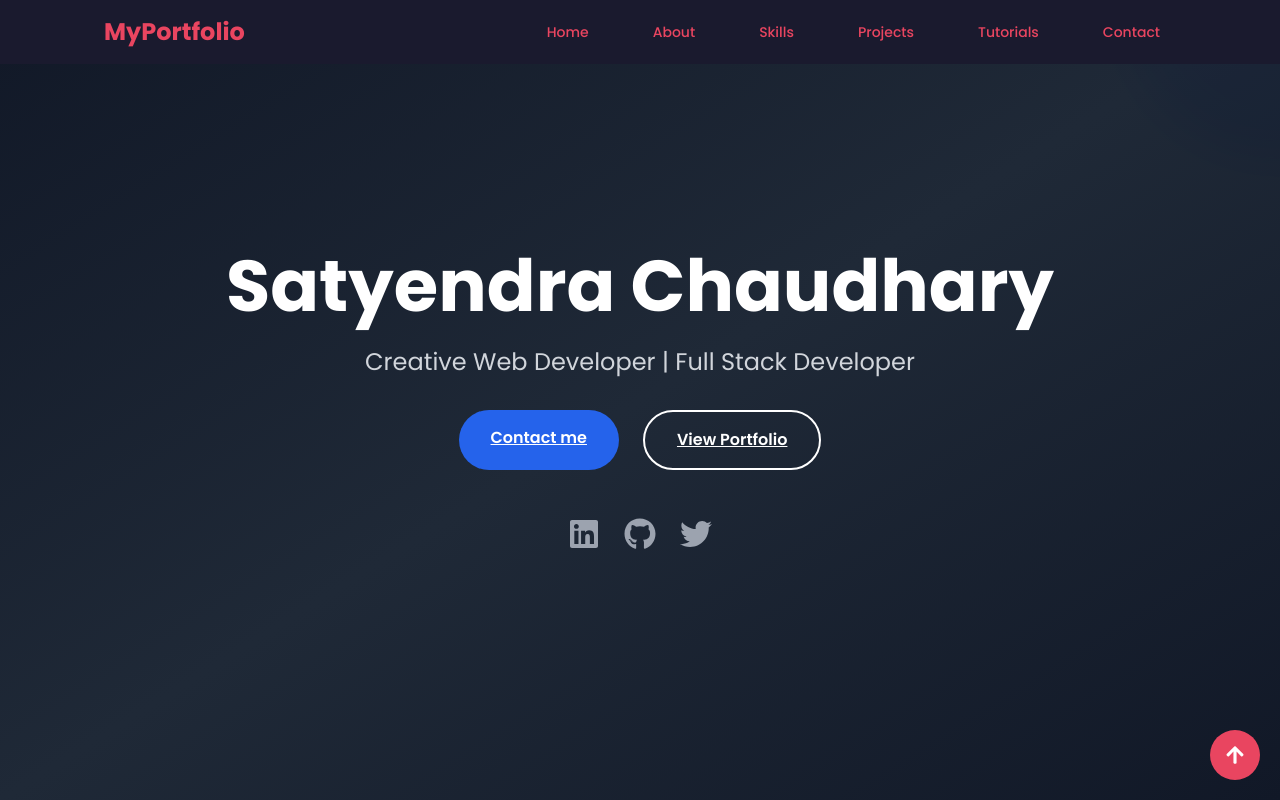
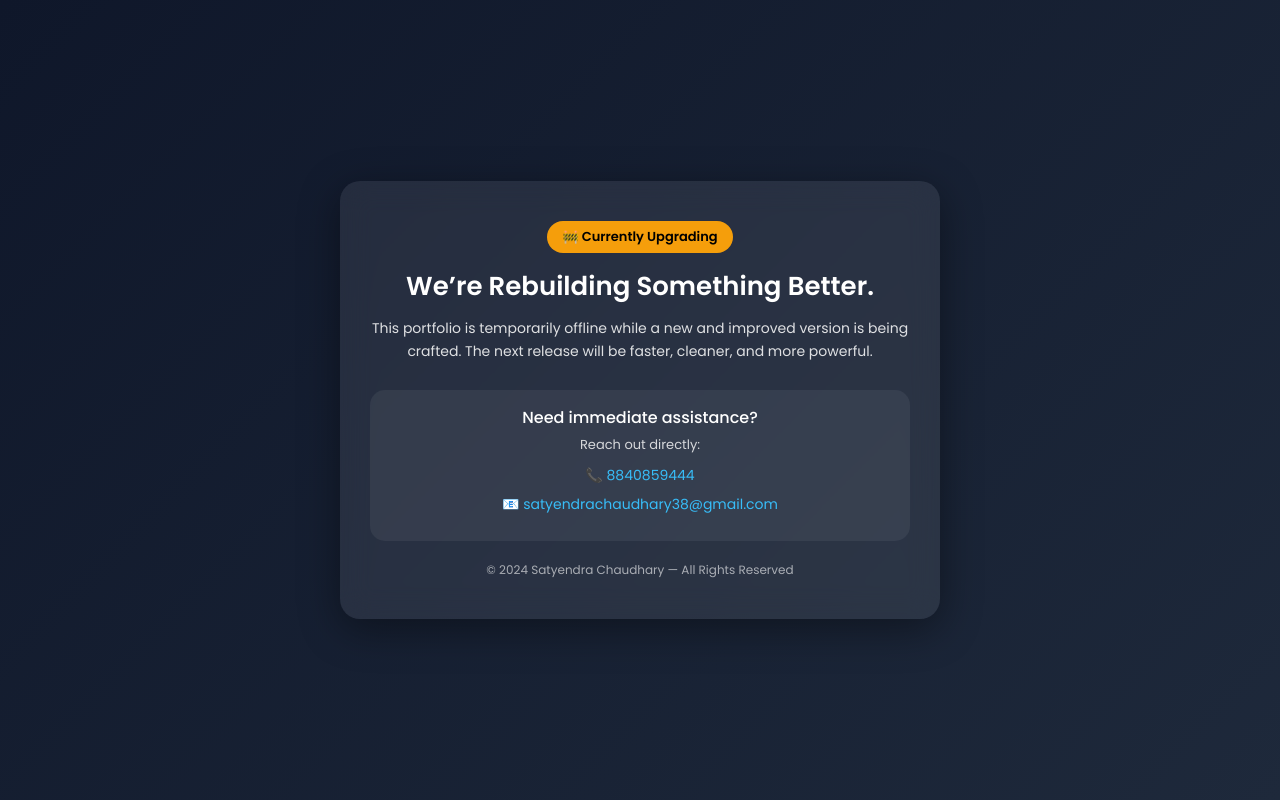
Before and after one commit to Satyendrachaudhary143/react-portfolio, a React (Vite) app: page / in a window 1280 px wide. Shown: the top 800 px of the page. Built offline with nearby package versions, Linux system fonts and the light colour scheme.

Commit message:
UnderMaintenance

```diff
--- a/src/App.jsx
+++ b/src/App.jsx
@@ -8,18 +8,20 @@ import Project from './Componant/Project/Project'
 import Tutorial from './Componant/Tutorial/Tutorial'
 import Skill from "./Componant/Skill/Skill"
 import Footer from "./Componant/Footer/Footer"
+import UnderMaintenance from "./Componant/UnderMaintenance"
 
 function App() {
   return (
     <>
-      <Nav />
+      <UnderMaintenance />
+      {/* <Nav />
        <Home />
       <About />
       <Skill />
       <Project />
       <Tutorial />
       <Contact />
-      <Footer/>
+      <Footer/> */}
     </>
   )
 }
--- /dev/null
+++ b/src/Componant/UnderMaintenance.css
@@ -0,0 +1,155 @@
+* {
+  margin: 0;
+  padding: 0;
+  box-sizing: border-box;
+  font-family: "Poppins", sans-serif;
+}
+
+body {
+  background: linear-gradient(135deg, #0f172a, #1e293b);
+}
+
+/* Wrapper */
+.maintenance-wrapper {
+  min-height: 100vh;
+  display: flex;
+  align-items: center;
+  justify-content: center;
+  padding: 20px;
+}
+
+/* Card */
+.maintenance-card {
+  background: rgba(255, 255, 255, 0.08);
+  backdrop-filter: blur(15px);
+  border-radius: 20px;
+  padding: 40px 30px;
+  max-width: 600px;
+  width: 100%;
+  text-align: center;
+  color: #ffffff;
+  box-shadow: 0 10px 40px rgba(0, 0, 0, 0.4);
+  animation: fadeIn 0.8s ease-in-out;
+}
+
+/* Badge */
+.status-badge {
+  display: inline-block;
+  background: #f59e0b;
+  color: #000;
+  padding: 6px 15px;
+  border-radius: 50px;
+  font-size: 13px;
+  font-weight: 600;
+  margin-bottom: 18px;
+}
+
+/* Heading */
+h1 {
+  font-size: 26px;
+  margin-bottom: 15px;
+  font-weight: 600;
+}
+
+/* Description */
+.description {
+  font-size: 14px;
+  line-height: 1.6;
+  opacity: 0.85;
+  margin-bottom: 28px;
+}
+
+/* Contact Box */
+.contact-box {
+  background: rgba(255, 255, 255, 0.06);
+  padding: 18px;
+  border-radius: 15px;
+  margin-bottom: 20px;
+}
+
+.contact-box h3 {
+  margin-bottom: 8px;
+  font-size: 16px;
+}
+
+.contact-box p {
+  font-size: 13px;
+  margin-bottom: 10px;
+  opacity: 0.8;
+}
+
+.contact-item {
+  margin: 8px 0;
+  font-size: 14px;
+  word-break: break-word;
+}
+
+.contact-item a {
+  color: #38bdf8;
+  text-decoration: none;
+  transition: 0.3s ease;
+}
+
+.contact-item a:hover {
+  color: #facc15;
+}
+
+.footer-note {
+  font-size: 12px;
+  opacity: 0.6;
+}
+
+/* Animation */
+@keyframes fadeIn {
+  from {
+    opacity: 0;
+    transform: translateY(15px);
+  }
+  to {
+    opacity: 1;
+    transform: translateY(0);
+  }
+}
+
+/* ============================= */
+/* 📱 Mobile Devices (below 480px) */
+/* ============================= */
+@media (max-width: 480px) {
+  .maintenance-card {
+    padding: 28px 20px;
+    border-radius: 15px;
+  }
+
+  h1 {
+    font-size: 20px;
+  }
+
+  .description {
+    font-size: 13px;
+  }
+
+  .contact-box {
+    padding: 15px;
+  }
+
+  .contact-box h3 {
+    font-size: 15px;
+  }
+
+  .contact-item {
+    font-size: 13px;
+  }
+}
+
+/* ============================= */
+/* 📲 Tablet (481px - 768px) */
+/* ============================= */
+@media (min-width: 481px) and (max-width: 768px) {
+  .maintenance-card {
+    padding: 35px 25px;
+  }
+
+  h1 {
+    font-size: 22px;
+  }
+}
--- /dev/null
+++ b/src/Componant/UnderMaintenance.jsx
@@ -0,0 +1,39 @@
+import React from "react";
+import "./UnderMaintenance.css";
+
+export default function UnderMaintenance() {
+    return (
+        <div className="maintenance-wrapper">
+            <div className="maintenance-card">
+                <div className="status-badge">🚧 Currently Upgrading</div>
+
+                <h1>We’re Rebuilding Something Better.</h1>
+
+                <p className="description">
+                    This portfolio is temporarily offline while a new and improved
+                    version is being crafted. The next release will be faster, cleaner,
+                    and more powerful.
+                </p>
+
+                <div className="contact-box">
+                    <h3>Need immediate assistance?</h3>
+                    <p>Reach out directly:</p>
+
+                    <div className="contact-item">
+                        📞 <a href="tel:8840859444">8840859444</a>
+                    </div>
+
+                    <div className="contact-item">
+                        📧 <a href="mailto:satyendrachaudhary38@gmail.com">
+                            satyendrachaudhary38@gmail.com
+                        </a>
+                    </div>
+                </div>
+
+                <div className="footer-note">
+                    © {new Date().getFullYear()} Satyendra Chaudhary — All Rights Reserved
+                </div>
+            </div>
+        </div>
+    );
+}
```
